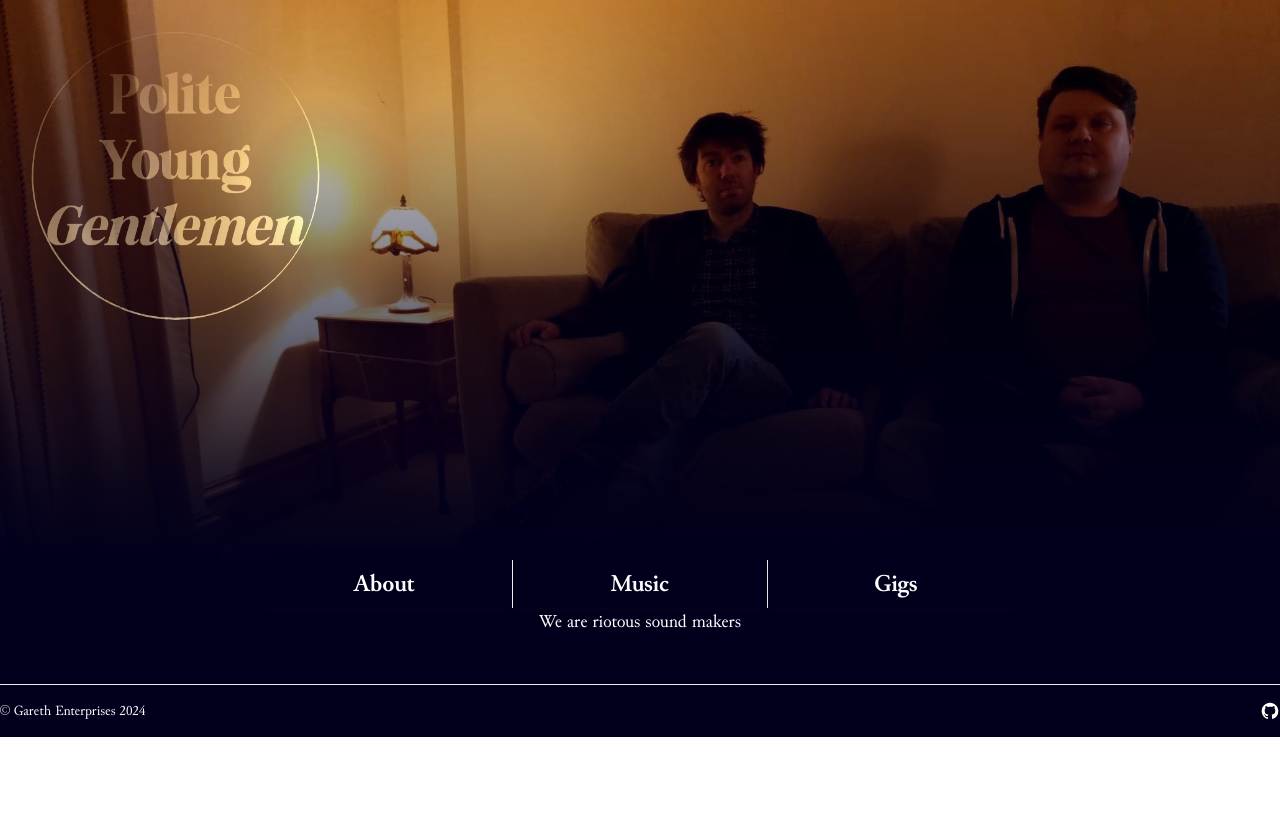
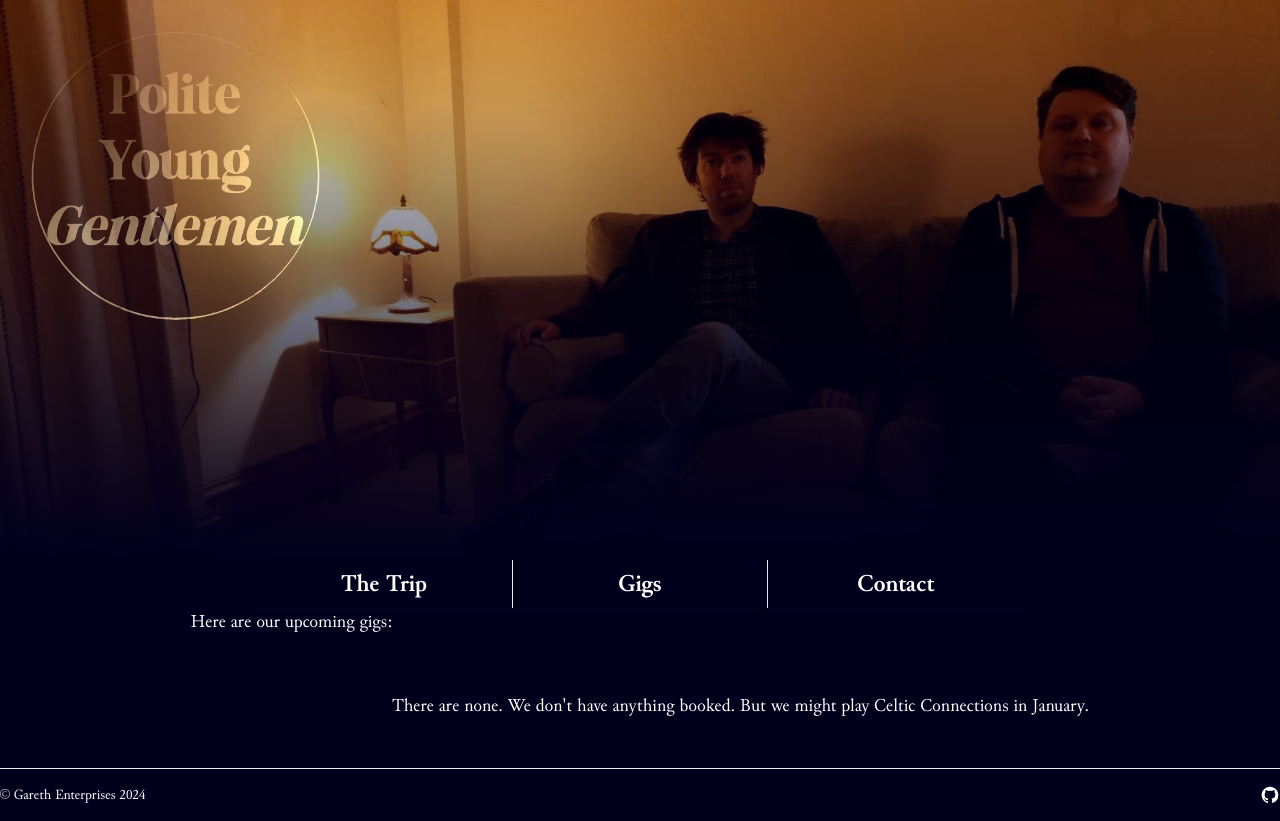
Before and after one commit to garethmcm/politeyounggentlemen, a React (Vite) app: page /gigs in a window 1280 px wide. Before the commit the page ends 800 px from the top, so only its background shows below. Built offline with nearby package versions, Linux system fonts and the light colour scheme.

Commit message:
navigation

```diff
--- a/package.json
+++ b/package.json
@@ -15,10 +15,12 @@
     "@material-tailwind/react": "^2.1.10",
     "@mui/icons-material": "^6.2.1",
     "@mui/material": "^6.2.1",
+    "@types/react-router-dom": "^5.3.3",
     "autoprefixer": "^10.4.20",
     "postcss": "^8.4.49",
     "react": "^18.3.1",
     "react-dom": "^18.3.1",
+    "react-router-dom": "^7.0.2",
     "tailwindcss": "^3.4.17"
   },
   "devDependencies": {
--- a/src/About.tsx
+++ /dev/null
@@ -1,10 +0,0 @@
-function About() {
-    return (
-        <div className="flex justify-center font-junicodereg text-lg text-white">
-            <p>We are riotous sound makers</p>
-        </div>
-    )
-
-};
-
-export default About;
--- a/src/App.tsx
+++ b/src/App.tsx
@@ -1,7 +1,10 @@
 // import { useState } from 'react'
+import { BrowserRouter as Router, Routes, Route } from 'react-router-dom';
 
 import TopNav from './TopNav'
-import About from './About'
+import Home from './Home'
+import Gigs from './Gigs'
+import Contact from './Contact'
 import Footer from './Footer'
 
 import TopPic from './assets/TopPhoto2.jpg';
@@ -11,19 +14,33 @@ import Logo from './assets/PYG Logo2.jpg';
 function App() {
 
   return (
+<Router>
       <div className="bg-background">
-      <img src={Logo} alt="Logo" className="absolute top-0 left-0 m-4 w-1/3 sm:w-1/6 md:w-1/4 lg:w-1/2 max-w-xs"/>
-      <img src={TopPic} alt="Top Picture" className="w-full object-cover"
+        <img
+          src={Logo}
+          alt="Logo"
+          className="absolute top-0 left-0 m-4 w-1/3 sm:w-1/6 md:w-1/4 lg:w-1/2 max-w-xs"
+        />
+        <img
+          src={TopPic}
+          alt="Top Picture"
+          className="w-full object-cover"
           style={{
             WebkitMaskImage: "linear-gradient(to bottom, rgba(0, 0, 29, 1), rgba(0, 0, 29, 0))",
             maskImage: "linear-gradient(to bottom, rgba(0, 0, 29, 1), rgba(0, 0, 29, 0))",
             WebkitMaskRepeat: "no-repeat",
             maskRepeat: "no-repeat",
-  }} />
+          }}
+        />
         <TopNav />
-      <About />
+        <Routes>
+          <Route path="/" element={<Home />} />
+          <Route path="/gigs" element={<Gigs />} />
+          <Route path="/contact" element={<Contact />} />
+        </Routes>
         <Footer />
       </div>
+    </Router>
   )
 }
 
--- /dev/null
+++ b/src/Contact.tsx
@@ -0,0 +1,9 @@
+function Gigs() {
+    return (
+        <div className="flex justify-center font-junicodereg text-lg text-white">
+        <h2>Contact</h2><br/><br/><br/>
+        Geez a shout</div>
+    )
+}
+
+export default Gigs;
--- /dev/null
+++ b/src/Gigs.tsx
@@ -0,0 +1,9 @@
+function Gigs() {
+    return (
+        <div className="flex justify-center font-junicodereg text-lg text-white">
+        <h2>Here are our upcoming gigs:</h2><br/><br/><br/>
+        There are none. We don't have anything booked. But we might play Celtic Connections in January.</div>
+    )
+}
+
+export default Gigs;
--- /dev/null
+++ b/src/Home.tsx
@@ -0,0 +1,9 @@
+function Home() {
+    return (
+        <div className="flex justify-center font-junicodereg text-lg text-white">
+        <h2>The Trip</h2><br/><br/><br/>
+        Cards for songs</div>
+    )
+}
+
+export default Home;
--- a/src/TopNav.tsx
+++ b/src/TopNav.tsx
@@ -1,3 +1,4 @@
+import { Link } from 'react-router-dom';
 import { Button } from "@material-tailwind/react"
 
 
@@ -6,18 +7,24 @@ function TopNav() {
 
 <div className="flex justify-center items-center">
     <div className="row flex">
+    <Link to="/">
   <Button placeholder="" onPointerEnterCapture={() => {}} onPointerLeaveCapture={() => {}}
     className="rounded-md rounded-r-none py-2 px-4">
-    <span className="hover:animate-flash">About</span>
+    <span className="hover:animate-flash">The Trip</span>
   </Button>
+  </Link>
+  <Link to="/gigs">
   <Button placeholder="" onPointerEnterCapture={() => {}} onPointerLeaveCapture={() => {}}
     className="rounded-none border-l border-r border-slate-300 py-2 px-4">
-    <span className="hover:animate-flash">Music</span>
+    <span className="hover:animate-flash">Gigs</span>
   </Button>
+  </Link>
+  <Link to="/contact">
   <Button placeholder="" onPointerEnterCapture={() => {}} onPointerLeaveCapture={() => {}}
     className="rounded-md rounded-l-none py-2 px-4">
-    <span className="hover:animate-flash">Gigs</span>
+    <span className="hover:animate-flash">Contact</span>
   </Button>
+  </Link>
 </div>
 
 </div>
```
Also changed, not shown: 1 other file (tests, documents, lock files or other folders). Lines whose indentation alone changed are shown as unchanged.
